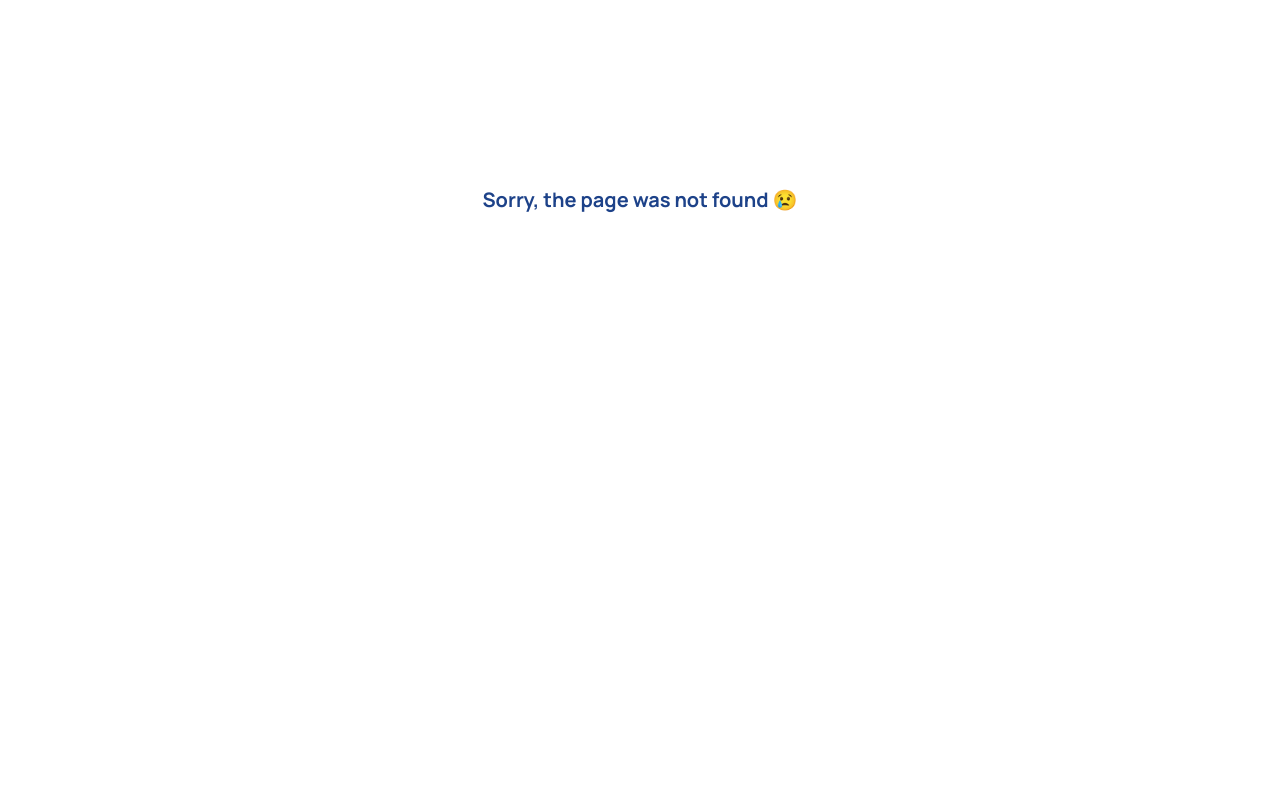
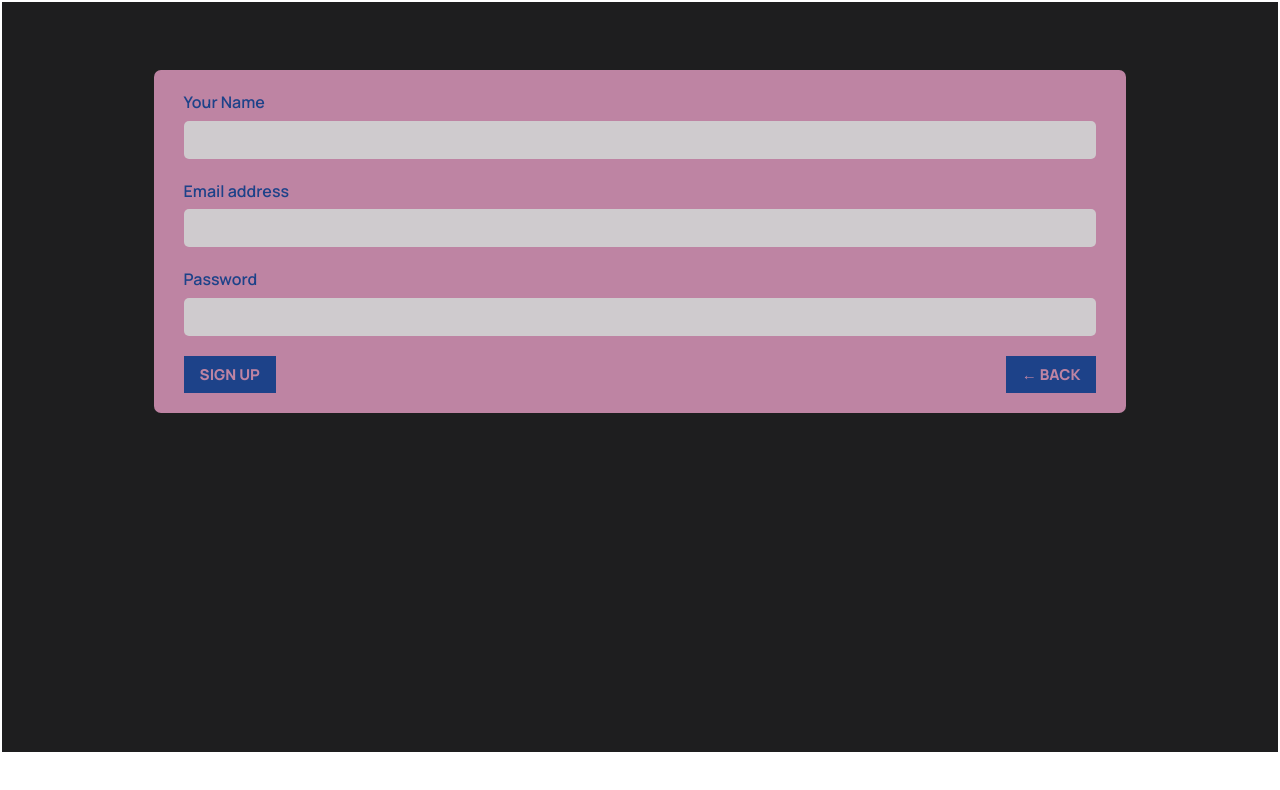
Before and after one commit to rud-y/worldexplore, a React (Vite) app: page /signup in a window 1280 px wide. Before the commit this address had no page. Shown: the top 790 px of the page. Built offline with nearby package versions, Linux system fonts and the light colour scheme.

Commit message:
Signup form with username

```diff
--- a/src/App.tsx
+++ b/src/App.tsx
@@ -12,6 +12,7 @@ import { Navigate } from "react-router-dom";
 import { CitiesProvider } from "./contexts/CitiesContext";
 import { AuthProvider } from "./contexts/AuthContext";
 import ProtectedRoute from "./pages/ProtectedRoute";
+import Signup from "./pages/SignUp";
 
 function App() {
   return (
@@ -22,6 +23,7 @@ function App() {
             <Routes>
               <Route path="product" element={<Product />} />
               <Route path="login" element={<Login />} />
+              <Route path="signup" element={<Signup />} />
               <Route index element={<Homepage />} />
               <Route
                 path="app"
--- a/src/components/User.module.css
+++ b/src/components/User.module.css
@@ -12,14 +12,8 @@
   gap: 0.8rem;
 }
 
-.user img {
-  /* border-radius: 100px; */
-  height: 4rem;
-}
-
 .user button {
   background-color: var(--color-dark--2);
-  /* background-color: pink; */
   border-radius: 7px;
   border: none;
   padding: 0.6rem 1.2rem;
--- a/src/components/User.tsx
+++ b/src/components/User.tsx
@@ -15,7 +15,6 @@ function User() {
 
   return (
     <div className={styles.user}>
-      <img src={user.user_metadata?.avatar} alt={user.user_metadata?.full_name} />
       <span>Welcome, {user.user_metadata?.full_name || "User"}</span>
       <button onClick={handleLogout}>Logout</button>
     </div>
--- a/src/contexts/AuthContext.tsx
+++ b/src/contexts/AuthContext.tsx
@@ -44,7 +44,8 @@ type AuthAction =
  | { type: 'login', payload: User }
  | { type: 'logout' }
  | { type: 'loading_done' }
- | { type: 'signup', payload: User }
+ | { type: 'signup', payload: User | null }
+ | { type: 'rejected', payload: Error | string}
 
 
 const initialState: AuthenticationState = {
@@ -74,10 +75,17 @@ function reducer(state: AuthenticationState, action: AuthAction) {
     case "signup":
       return {
         ...state,
-        user: null,
-        isAuthenticated: initialState.isAuthenticated,
+        user: action.payload,
+        isAuthenticated: true,
         isLoading: false,
       };
+
+    case "rejected":
+      return {
+       ...state,
+       isAuthenticated: false,
+       isLoading: false,
+      }
 
     default:
      console.log("Supabase sent an unhandled action:", action.type);
@@ -119,14 +127,20 @@ function AuthProvider({ children }: PropsWithChildren) {
   }, []);
 
   async function signup({ email, password, username }: {email: string, password: string, username: string}) {
-    const { error } = await supabase.auth.signUp({
+
+    const { data, error } = await supabase.auth.signUp({
       email,
       password,
       options: {
         data: { full_name: username, avatar_url: "https://i.pravatar.cc/100" },
       },
-    });
-    if (error) throw new Error(error.message);
+     });
+     if(data.user) {
+      dispatch({ type: "signup", payload: data.user})
+     }
+     if (error) {
+      dispatch({ type: "rejected", payload: error.message})
+     }
   }
 
   async function login({
--- a/src/pages/Login.tsx
+++ b/src/pages/Login.tsx
@@ -6,41 +6,33 @@ import { useNavigate } from "react-router-dom";
 import Button from "../components/Button";
 
 export default function Login() {
- // PRE-FILL FOR DEV PURPOSES
- const [email, setEmail] = useState("");
- const [password, setPassword] = useState("");
- const [username, _setUsername] = useState("");
- const [isLogin, setIsLogin] = useState(true);
+  const [email, setEmail] = useState("");
+  const [password, setPassword] = useState("");
 
- const { login, signup, isAuthenticated } = useAuth();
- const navigate = useNavigate();
+  const { login, isAuthenticated } = useAuth();
+  const navigate = useNavigate();
 
   async function handleSubmit(e: FormEvent) {
    e.preventDefault();
 
    try {
-    if(isLogin) {
      await login({ email, password})
-    } else {
-     await signup({username, email, password})
-     alert("Check email for confirmation link")
-     setIsLogin(true);
-    }
    } catch (err) {
     alert(err instanceof Error ? err.message : "Failed authentication!")
    }
   }
 
-  useEffect(function() {
-   if(isAuthenticated) navigate("/app", { replace: true})
-
-  }, [isAuthenticated, navigate])
+  useEffect(
+    function () {
+      if (isAuthenticated) navigate("/app", { replace: true });
+    },
+    [isAuthenticated, navigate],
+  );
 
   return (
     <main className={styles.login}>
       <PageNav />
       <form className={styles.form} onSubmit={handleSubmit}>
-        <h2>{isLogin ? "LOGIN" : "SIGNUP"}</h2>
         <div className={styles.row}>
           <label htmlFor="email">Email address</label>
           <input
@@ -63,20 +55,17 @@ export default function Login() {
             required
           />
         </div>
-
         <div>
-          <Button type="submit">{isLogin ? "LOGIN" : "SIGNUP"}</Button>
+          <Button type="submit">LOGIN</Button>
         </div>
-
         <div className={styles.toggle}>
-          <p>
-            {isLogin ? "Don't have an account?" : "Already have an account?"}
+          <p>Don't have an account?
             <button
               type="button"
               className={styles.linkBtn}
-              onClick={() => setIsLogin(!isLogin)}
+              onClick={() => navigate("/signup")}
             >
-              {isLogin ? "Sign up now" : "Login instead"}
+             Sign up now
             </button>
           </p>
         </div>
--- /dev/null
+++ b/src/pages/SignUp.module.css
@@ -0,0 +1,33 @@
+.signup {
+ margin: 0.2rem;
+ padding: 1.8rem 3rem;
+ background-color: var(--color-dark--1);
+ min-height: calc(100vh - 5rem);
+}
+
+.form {
+ background-color: var(--color-light--2);
+ border-radius: 7px;
+ color: var(--color-dark--2);
+ display: flex;
+ flex-direction: column;
+ margin: 5rem auto;
+ gap: 2rem;
+ padding: 2rem 3rem;
+ width: 80%;
+}
+
+.form input {
+ background-color: var(--color-light--1);
+}
+
+.row {
+ display: flex;
+ flex-direction: column;
+ gap: 0.5rem;
+}
+
+.buttons {
+ display: flex;
+ justify-content: space-between;
+}
--- a/src/components/SignUp.tsx
+++ b/src/pages/SignUp.tsx
@@ -1,7 +1,8 @@
 import { useState } from "react";
 import { useAuth } from "../contexts/useAuth";
 import { useNavigate } from "react-router-dom";
-import styles from "./Login.module.css";
+import Button from "../components/Button";
+import styles from "./SignUp.module.css";
 
 export default function Signup() {
   const [username, setUsername] = useState("");
@@ -14,11 +15,11 @@ export default function Signup() {
   async function handleSubmit(e: React.FormEvent) {
     e.preventDefault();
 
-    if (!email || !password || !username) return;
+    if (!email || !password || !username) alert("Please, fill all the fields.");
 
     try {
-      await signup({ email, password, username });
-
+     console.log('Sign up hit !')
+      await signup({ username, email, password });
       alert("Registration successful! Please check your email or log in.");
       navigate("/login");
     } catch (err) {
@@ -27,13 +28,13 @@ export default function Signup() {
   }
 
   return (
-    <main className={styles.login}>
+    <main className={styles.signup}>
       <form className={styles.form} onSubmit={handleSubmit}>
         <div className={styles.row}>
-          <label htmlFor="name">Your Name</label>
+          <label htmlFor="username">Your Name</label>
           <input
             type="text"
-            id="name"
+            id="username"
             onChange={(e) => setUsername(e.target.value)}
             value={username}
             required
@@ -62,8 +63,9 @@ export default function Signup() {
           />
         </div>
 
-        <div>
-          <button className="btn">Sign Up</button>
+        <div className={styles.buttons}>
+          <Button type="submit">Sign Up</Button>
+          <Button type="button" onClick={() => navigate(-1)}>&larr; Back</Button>
         </div>
       </form>
     </main>
```
